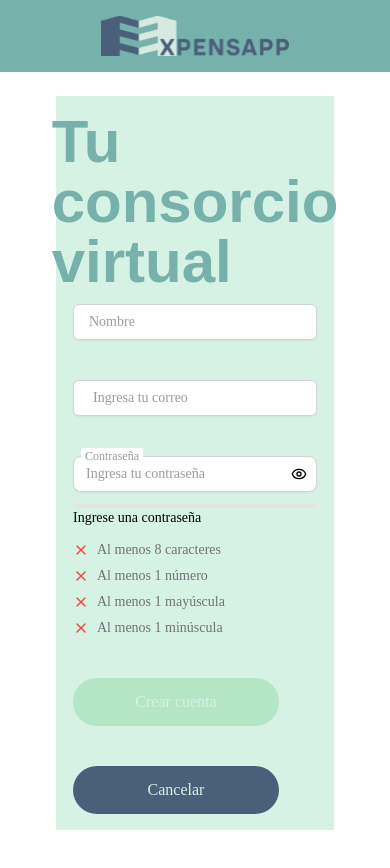
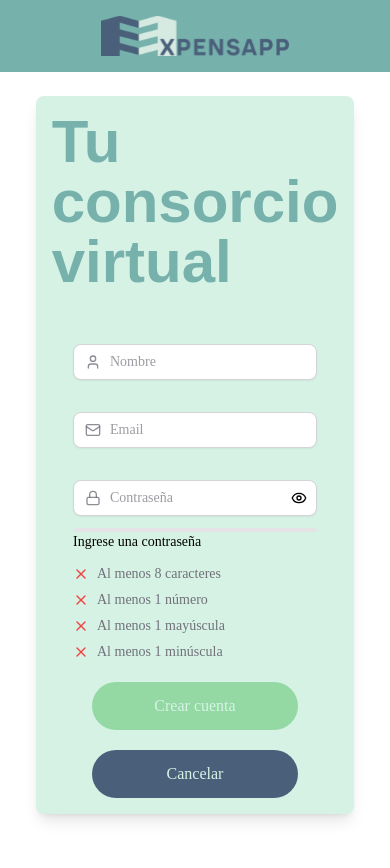
Before and after one commit to AndyLipo/Expensapp, a React (Vite) app in the folder ExpensApp/: page / in a window 390 px wide. Shown: the top 868 px of the page. Built offline with nearby package versions, Linux system fonts and the light colour scheme.

Commit message:
Se termina inicio sesion y crear cuenta. Falta responsivee

```diff
--- a/ExpensApp/src/App.jsx
+++ b/ExpensApp/src/App.jsx
@@ -1,9 +1,9 @@
 import { Routes, Route } from 'react-router-dom';
-import { IniciarSesionFormulario } from "./Componentes/IniciarSesion/IniciarSesionFormulario"
 import { CrearCuentaPagina } from "./Paginas/CrearCuentaPagina"
 import {Perfil} from "./Paginas/Perfil"
 import './index.css'
 import { useEffect, useState } from 'react';
+import { IniciarSesionPagina } from './Paginas/IniciarSesionPagina';
 
 
 function App() {
@@ -18,7 +18,7 @@ function App() {
   return (
     <Routes>
       <Route path='/' element={<CrearCuentaPagina />} />
-      <Route path='/login' element={<IniciarSesionFormulario />} />
+      <Route path='/login' element={<IniciarSesionPagina />} />
       <Route path='/perfil' element={<Perfil />}/>
     </Routes>
 
--- a/ExpensApp/src/Componentes/CrearCuenta/CrearCuentaFormulario.jsx
+++ b/ExpensApp/src/Componentes/CrearCuenta/CrearCuentaFormulario.jsx
@@ -82,8 +82,12 @@ export const CrearCuentaFormulario = () => {
    }
 
    return (
-      <form className="space-y-10 w-full max-w-[244px] mx-auto" onSubmit={handleSubmit}>
-         <div>
+    <form
+    className="space-y-5 w-full max-w-[244px] mx-auto flex flex-col items-center justify-center"
+    onSubmit={handleSubmit}
+  >
+    {/* Campo de Nombre */}
+    <div className="w-full">
       <CrearCuentaNombre
         texto="Nombre"
         textoPlaceholder=""
@@ -91,7 +95,9 @@ export const CrearCuentaFormulario = () => {
         onChange={(e) => setNombre(e.target.value)}
       />
     </div>
-         <div>
+
+    {/* Campo de Email */}
+    <div className="w-full">
       <CrearCuentaMail
         id="usuarioEmail"
         texto="Ingresa tu correo"
@@ -99,37 +105,48 @@ export const CrearCuentaFormulario = () => {
         onChange={(e) => setEmail(e.target.value)}
       />
     </div>
-         <div>
+
+    {/* Campo de Contraseña */}
+    <div className="w-full">
       <CrearCuentaPassword
         id="usuarioPassword"
         onChange={(e) => setPassword(e.target.value)}
       />
     </div>
+
+    {/* Botón "Crear cuenta" */}
     <button
       type="submit"
       disabled={isSubmitting}
-            className={`w-[206px] p-3 bg-[#94D9A4] text-[#D6F2E5]  opacity-50 rounded-full ${
-            isSubmitting ? 'opacity-50' : ''
+      className={`w-[206px] p-3 bg-[#94D9A4] text-[#D6F2E5] rounded-full ${
+        isSubmitting ? "opacity-50 cursor-not-allowed" : ""
       }`}
     >
-            {isSubmitting ? 'Creando cuenta...' : 'Crear cuenta'}
+      {isSubmitting ? "Creando cuenta..." : "Crear cuenta"}
     </button>
+
+    {/* Botón "Cancelar" */}
     <button
-            type="submit"
+      type="button" // Cambié el tipo a "button" para evitar que envíe el formulario
       disabled={isSubmitting}
       className={`w-[206px] p-3 bg-[#4A607A] text-[#D6F2E5] rounded-full ${
-            isSubmitting ? 'opacity-50 cursor-not-allowed' : ''
+        isSubmitting ? "opacity-50 cursor-not-allowed" : ""
       }`}
     >
-            {isSubmitting ? 'Cancelando...' : 'Cancelar'}
+      {isSubmitting ? "Cancelando..." : "Cancelar"}
     </button>
 
+    {/* Mensaje */}
     {mensaje && (
-            <p className={`mt-4 text-center ${mensaje.includes('éxito') ? 'text-green-500' : 'text-red-500'}`}>
+      <p
+        className={`mt-4 text-center ${
+          mensaje.includes("éxito") ? "text-green-500" : "text-red-500"
+        }`}
+      >
         {mensaje}
       </p>
+    )}
+  </form>
+
    )
 }
-      </form>
-   )
-}
--- a/ExpensApp/src/Componentes/CrearCuenta/CrearCuentaMail.jsx
+++ b/ExpensApp/src/Componentes/CrearCuenta/CrearCuentaMail.jsx
@@ -1,6 +1,7 @@
 import { useState } from 'react';
 import { Input } from "@/components/ui/input";
 import PropTypes from 'prop-types';
+import { Mail } from "lucide-react";
 
 export default function CrearCuentaMail({ id, onChange, textoPlaceholder }) {
   const [email, setEmail] = useState('');
@@ -20,24 +21,18 @@ export default function CrearCuentaMail({ id, onChange, textoPlaceholder }) {
 
   return (
     <div className="group relative mt-3">
-      <label
-        htmlFor={id}
-        className="origin-start absolute top-1/2 left-2 block -translate-y-1/2 cursor-text px-1 text-sm text-muted-foreground/70 transition-all
-        group-focus-within:top-0 group-focus-within:left-2 group-focus-within:text-xs group-focus-within:font-medium group-focus-within:text-foreground
-        group-focus-within:bg-[#D6F2E5] group-focus-within:px-1
-        has-[+input:not(:placeholder-shown)]:top-0 has-[+input:not(:placeholder-shown)]:left-2 has-[+input:not(:placeholder-shown)]:text-xs
-        has-[+input:not(:placeholder-shown)]:font-medium has-[+input:not(:placeholder-shown)]:text-foreground has-[+input:not(:placeholder-shown)]:bg-[#D6F2E5]"
-      >
-        <span className="inline-flex px-2">Ingresa tu correo</span>
-      </label>
-      <Input
-        id={id}
-        type="email"
-        placeholder={textoPlaceholder}
-        value={email}
-        onChange={handleEmailChange}
-        className="w-full px-2 py-2 text-base border border-gray-300 rounded-md focus:border-green-500 focus:ring focus:ring-green-200"
-      />
+      <div className="relative">
+        <div className="absolute inset-y-0 start-0 flex items-center ps-3 pointer-events-none text-muted-foreground/80 peer-disabled:opacity-50">
+          <Mail size={16} strokeWidth={2} aria-hidden="true" />
+        </div>
+        <Input
+          id={id}
+          type="email"
+          placeholder={textoPlaceholder || "Email"}
+          value={email}
+          onChange={handleEmailChange}
+          className="peer ps-9"  />
+      </div>
       {!isValidEmail && (
         <p className="text-xs text-destructive mt-1">Tu correo no es válido</p>
       )}
--- a/ExpensApp/src/Componentes/CrearCuenta/CrearCuentaNombre.jsx
+++ b/ExpensApp/src/Componentes/CrearCuenta/CrearCuentaNombre.jsx
@@ -1,32 +1,47 @@
+import { useState } from "react";
 import { Input } from "@/components/ui/input";
-import PropTypes from 'prop-types';
+import PropTypes from "prop-types";
+import { User } from "lucide-react";
 
-export default function CrearCuentaNombre({ texto, textoPlaceholder, onChange }) {
+export default function CrearCuentaNombre({ id, onChange, textoPlaceholder }) {
+  const [nombre, setNombre] = useState("");
+  const [isValidName, setIsValidName] = useState(true);
+
+  const validateName = (nameToValidate) => {
+    return nameToValidate.trim().length > 0; // Asegura que el campo no esté vacío
+  };
+
+  const handleNameChange = (e) => {
+    const inputName = e.target.value;
+    setNombre(inputName);
+    setIsValidName(validateName(inputName));
+    onChange(e);
+  };
+
   return (
     <div className="group relative mt-3">
-      <label
-        htmlFor="input-22"
-        className="origin-start absolute top-1/2 left-2 block -translate-y-1/2 cursor-text px-1 text-sm text-muted-foreground/70 transition-all
-        group-focus-within:top-0 group-focus-within:left-2 group-focus-within:text-xs group-focus-within:font-medium group-focus-within:text-foreground
-        group-focus-within:bg-[#D6F2E5] group-focus-within:px-1
-        has-[+input:not(:placeholder-shown)]:top-0 has-[+input:not(:placeholder-shown)]:left-2 has-[+input:not(:placeholder-shown)]:text-xs
-        has-[+input:not(:placeholder-shown)]:font-medium has-[+input:not(:placeholder-shown)]:text-foreground has-[+input:not(:placeholder-shown)]:bg-[#D6F2E5]"
-      >
-        <span className="inline-flex px-1">{texto}</span>
-      </label>
-      <Input
-        id="input-22"
-        type="text"
-        placeholder={textoPlaceholder}
-        onChange={onChange}
-        className="w-full px-2 py-2 text-base border border-gray-300 rounded-md"
-      />
+      <div className="relative">
+        <div className="absolute inset-y-0 start-0 flex items-center ps-3 pointer-events-none text-muted-foreground/80 peer-disabled:opacity-50">
+          <User size={16} strokeWidth={2} aria-hidden="true" />
+        </div>
+        <Input
+          id={id}
+          type="text"
+          placeholder={textoPlaceholder || "Nombre"}
+          value={nombre}
+          onChange={handleNameChange}
+          className="peer ps-9"
+        />
+      </div>
+      {!isValidName && (
+        <p className="text-xs text-destructive mt-1">El nombre no puede estar vacío</p>
+      )}
     </div>
   );
 }
 
 CrearCuentaNombre.propTypes = {
-  texto: PropTypes.string.isRequired,
+  id: PropTypes.string.isRequired,
+  onChange: PropTypes.func.isRequired,
   textoPlaceholder: PropTypes.string,
-  onChange: PropTypes.func.isRequired,
 };
--- a/ExpensApp/src/Componentes/CrearCuenta/CrearCuentaPassword.jsx
+++ b/ExpensApp/src/Componentes/CrearCuenta/CrearCuentaPassword.jsx
@@ -1,22 +1,15 @@
+import { useState, useEffect, useMemo } from "react";
 import { Input } from "@/components/ui/input";
-import { Check, Eye, EyeOff, X } from "lucide-react";
-import "react-loading-skeleton/dist/skeleton.css";
-import { useState, useEffect, useMemo } from "react";
-import "react-loading-skeleton/dist/skeleton.css";
-import PropTypes from 'prop-types';
+import { Check, Eye, EyeOff, X, Lock } from "lucide-react";
+import PropTypes from "prop-types";
 
-/*revisar colores barra de fuerza y textos de fuerza de contraseña*/
-
-export default function CrearCuentaPassword({id, onChange}) {
+export default function CrearCuentaPassword({ id, onChange }) {
   const [password, setPassword] = useState("");
   const [isVisible, setIsVisible] = useState(false);
   const [isLoading, setIsLoading] = useState(true);
 
   useEffect(() => {
-    // Simular una llamada a una API
-    setTimeout(() => {
-      setIsLoading(false);
-    }, 2000); // Simula 2 segundos de tiempo de carga
+    setTimeout(() => setIsLoading(false), 2000); // Simula 2 segundos de carga
   }, []);
 
   const toggleVisibility = () => setIsVisible((prevState) => !prevState);
@@ -28,29 +21,24 @@ export default function CrearCuentaPassword({id, onChange}) {
       { regex: /[A-Z]/, text: "Al menos 1 mayúscula" },
       { regex: /[a-z]/, text: "Al menos 1 minúscula" },
     ];
-
     return requirements.map((req) => ({
       met: req.regex.test(pass),
       text: req.text,
     }));
   };
 
-  // const validatePassword = (pass) => {
-  //   const strength = checkStrength(pass);
-  //   return strength.every((req) => req.met);
-  // };
-
   const handlePasswordChange = (e) => {
     const inputPassword = e.target.value;
     setPassword(inputPassword);
-    onChange(e); // Actualiza el estado global del padre
+    onChange(e);
   };
 
   const strength = checkStrength(password);
 
-  const strengthScore = useMemo(() => {
-    return strength.filter((req) => req.met).length;
-  }, [strength]);
+  const strengthScore = useMemo(
+    () => strength.filter((req) => req.met).length,
+    [strength]
+  );
 
   const getStrengthColor = (score) => {
     if (score === 0) return "bg-border";
@@ -70,28 +58,22 @@ export default function CrearCuentaPassword({id, onChange}) {
   return (
     <div className="group relative mt-3">
       <div className="relative">
+        {/* Ícono de candado */}
+        <div className="absolute inset-y-0 start-0 flex items-center ps-3 pointer-events-none text-muted-foreground/80">
+          <Lock size={16} strokeWidth={2} aria-hidden="true" />
+        </div>
+        {/* Input de contraseña */}
         <Input
           id={id}
           type={isVisible ? "text" : "password"}
-        placeholder="Ingresa tu contraseña"
+          placeholder="Contraseña"
+          value={password}
           onChange={handlePasswordChange}
           aria-invalid={strengthScore < 4}
           aria-describedby="password-strength"
+          className="peer ps-9"
         />
-      <label
-        htmlFor={id}
-        className="absolute left-2 top-0 -translate-y-1/2 z-10
-            text-xs text-muted-foreground/70
-            transition-all duration-200
-            bg-background px-1
-            peer-placeholder-shown:top-1/2
-            peer-placeholder-shown:-translate-y-1/2
-            peer-placeholder-shown:text-base
-            peer-focus:top-0
-            peer-focus:-translate-y-1/2
-            peer-focus:text-xs
-            peer-focus:text-foreground">Contraseña
-      </label>
+        {/* Botón para mostrar/ocultar contraseña */}
         <button
           type="button"
           onClick={toggleVisibility}
@@ -112,8 +94,7 @@ export default function CrearCuentaPassword({id, onChange}) {
         <div
           className={`h-full ${getStrengthColor(strengthScore)} transition-all duration-500 ease-out`}
           style={{ width: `${(strengthScore / 4) * 100}%` }}
-      >
-      </div>
+        />
       </div>
 
       {/* Texto de fuerza */}
@@ -140,7 +121,6 @@ export default function CrearCuentaPassword({id, onChange}) {
           </li>
         ))}
       </ul>
-
     </div>
   );
 }
--- a/ExpensApp/src/Componentes/IniciarSesion/IniciarSesionContraseña.jsx
+++ b/ExpensApp/src/Componentes/IniciarSesion/IniciarSesionContraseña.jsx
@@ -1,6 +1,5 @@
 
 import { Input } from "@/components/ui/input";
-import { Label } from "@/components/ui/label";
 import { Eye, EyeOff } from "lucide-react";
 import { useState } from "react";
 import PropTypes from 'prop-types';
@@ -14,8 +13,6 @@ export default function IniciarSesionContraseña({onChange}) {
 
   return (
     <div className="space-y-2">
-        <Label htmlFor="input-23">Contraseña</Label>
-      <span className="text-destructive">*</span>
       <div className="relative">
         <Input
           id="input-23"
--- a/ExpensApp/src/Paginas/CrearCuentaPagina.jsx
+++ b/ExpensApp/src/Paginas/CrearCuentaPagina.jsx
@@ -9,10 +9,10 @@ export const CrearCuentaPagina = () => {
         <Navbar />
       </header>
 
-      <main className='p-14 pt-24'>
-        <section className="create-account-section bg-[#D6F2E5] p-4">
+      <main className='p-9 pt-24'>
+        <section className="create-account-section bg-[#D6F2E5] p-4 rounded-lg shadow-lg">
           <TitleCrearCuenta />
-          <article>
+          <article className='mt-10'>
             <CrearCuentaFormulario />
           </article>
         </section>
```
Also changed, not shown: ExpensApp/src/Componentes/IniciarSesion/IniciarSesionFormulario.jsx (+41 -17 lines), ExpensApp/src/Paginas/IniciarSesionPagina.jsx (+29 -4 lines). Lines whose indentation alone changed are shown as unchanged.
